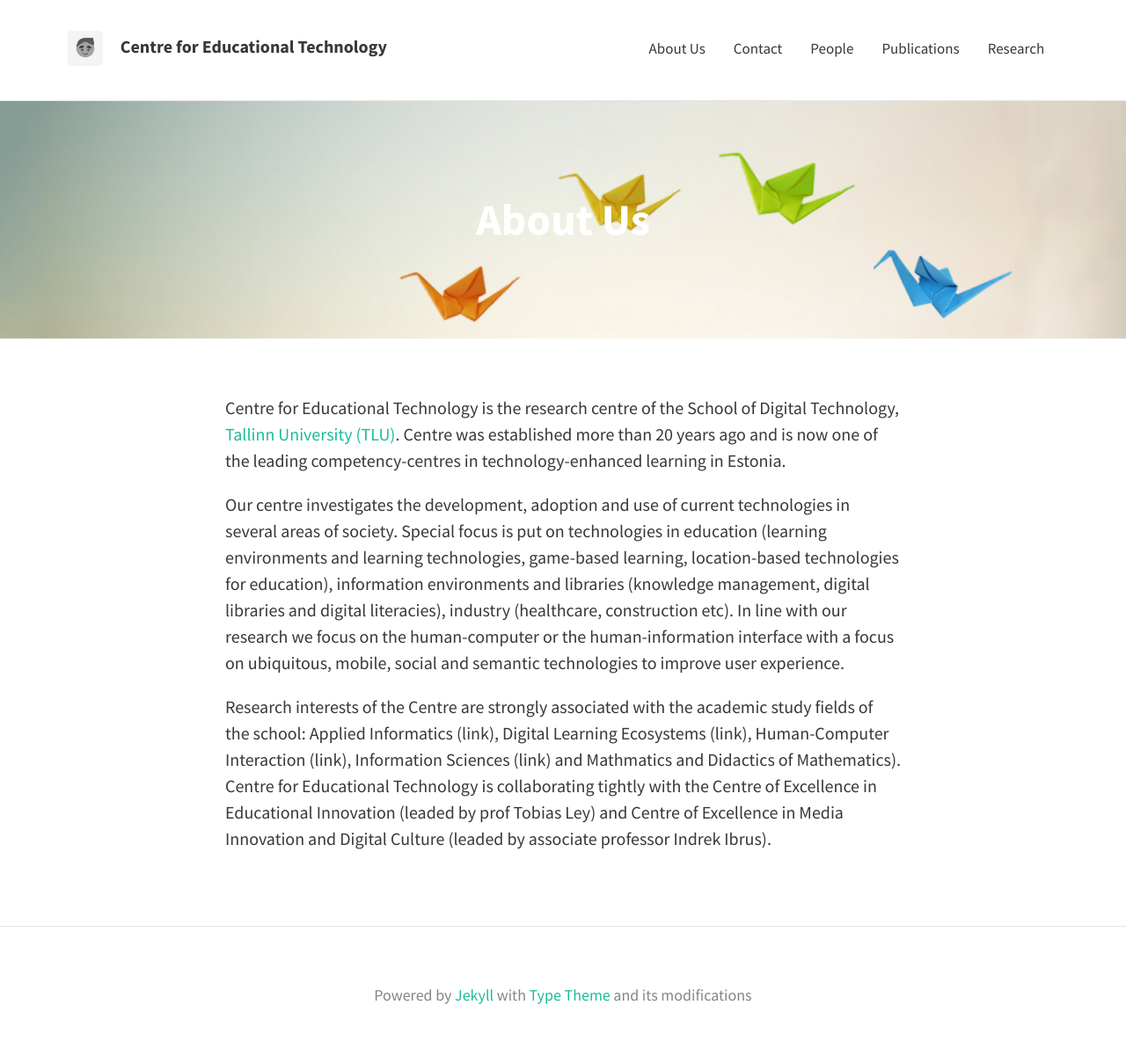
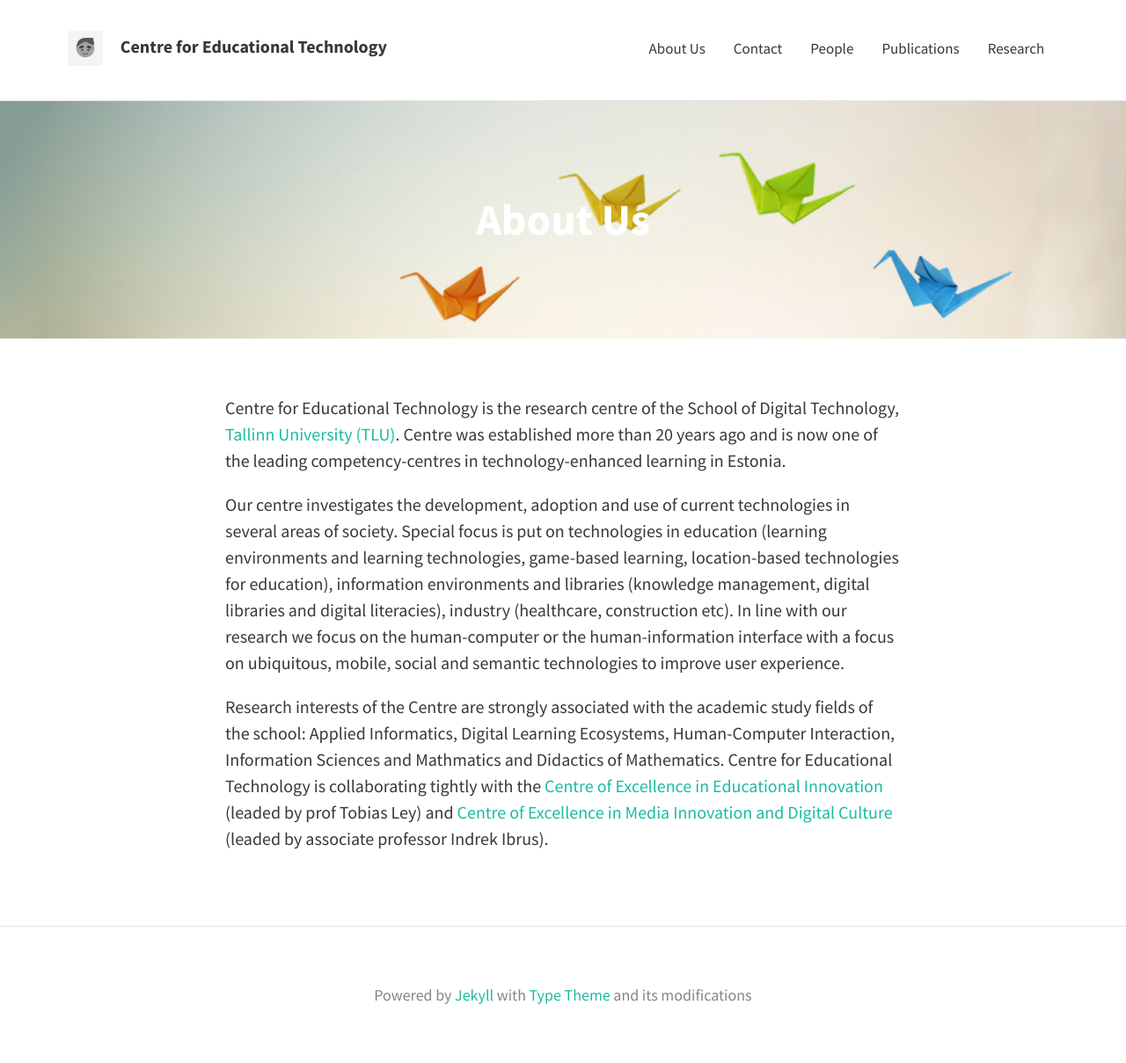
Before and after one commit to centre-for-educational-technology/htk-web, a Jekyll site: the page built from about.md, in a window 1280 px wide. Shown: the whole page at 88% size. Built offline with Jekyll 4.4.1, drawn with Linux system fonts in a browser that asks for light colours; nearby versions of some CDN libraries.

Commit message:
Update about.md

```diff
--- a/about.md
+++ b/about.md
@@ -10,4 +10,4 @@ Centre for Educational Technology is the research centre of the School of Digita
 
 Our centre investigates the development, adoption and use of current technologies in several areas of society. Special focus is put on technologies in education (learning environments and learning technologies, game-based learning, location-based technologies for education), information environments and libraries (knowledge management, digital libraries and digital literacies), industry (healthcare, construction etc). In line with our research we focus on the human-computer or the human-information interface with a focus on ubiquitous, mobile, social and semantic technologies to improve user experience.
 
-Research interests of the Centre are strongly associated with the academic study fields of the school: Applied Informatics (link), Digital Learning Ecosystems (link), Human-Computer Interaction (link), Information Sciences (link) and Mathmatics and Didactics of Mathematics).  Centre for Educational Technology is collaborating tightly with the Centre of Excellence in Educational Innovation (leaded by prof Tobias Ley) and Centre of Excellence in Media Innovation and Digital Culture (leaded by associate professor Indrek Ibrus).
+Research interests of the Centre are strongly associated with the academic study fields of the school: Applied Informatics, Digital Learning Ecosystems, Human-Computer Interaction, Information Sciences and Mathmatics and Didactics of Mathematics. Centre for Educational Technology is collaborating tightly with the [Centre of Excellence in Educational Innovation](http://www.tlu.ee/en/TU-Centre-of-Excellence-in-Educational-Innovation) (leaded by prof Tobias Ley) and [Centre of Excellence in Media Innovation and Digital Culture](http://www.tlu.ee/en/TU-Centre-of-Excellence-in-Media-Innovation-and-Digital-Culture) (leaded by associate professor Indrek Ibrus).
```
